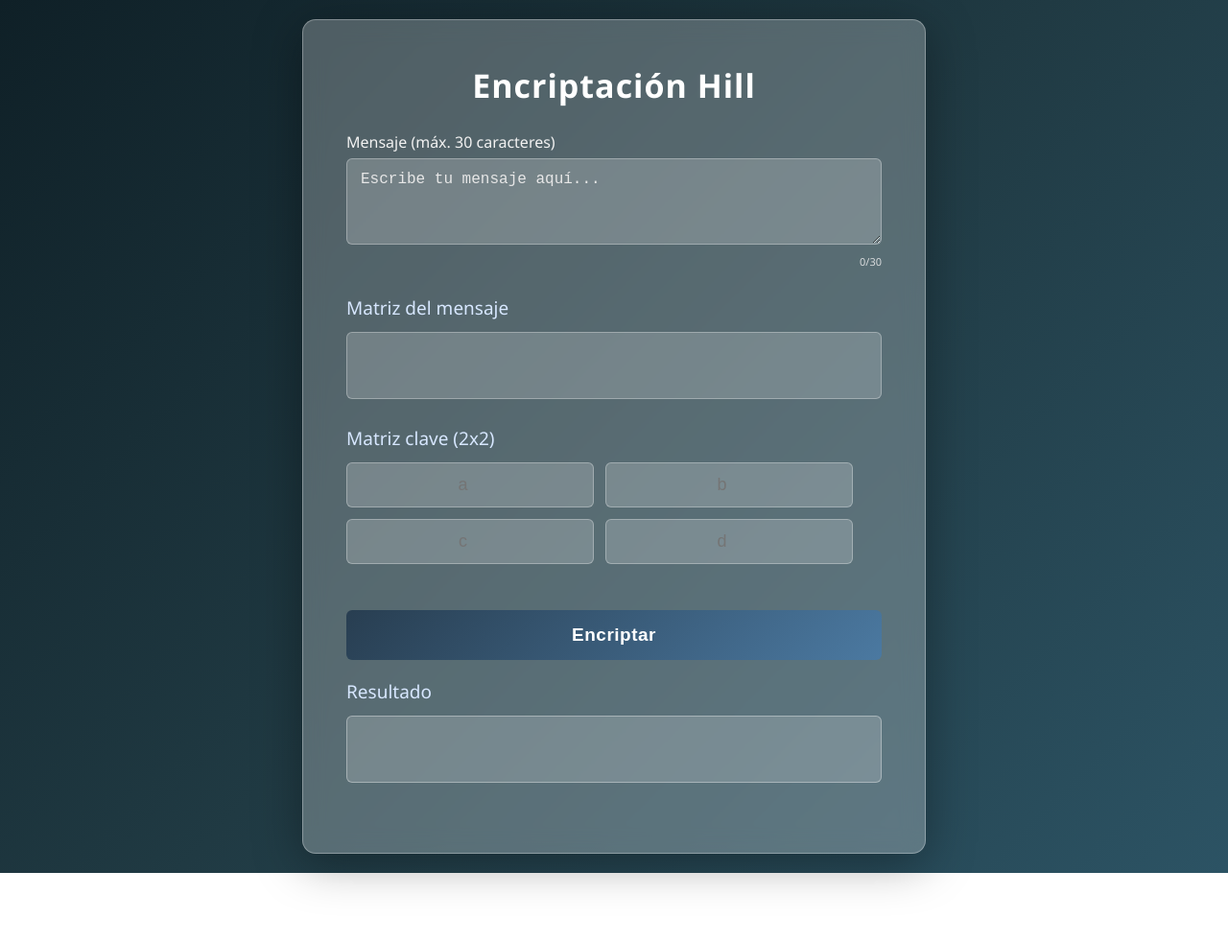
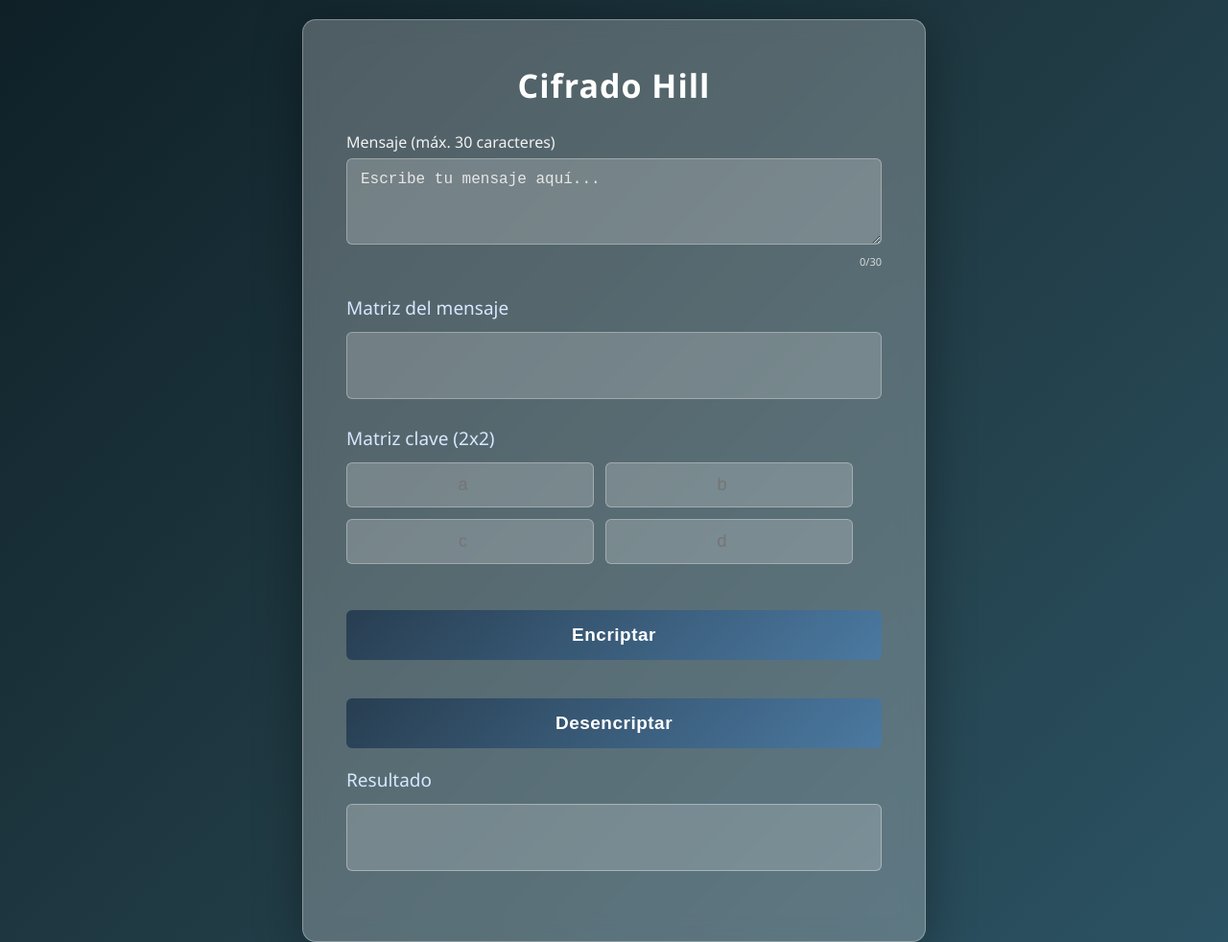
Before and after one commit to Joshua-221/CIFRADO-HILL, a plain HTML site: page index.html in a window 1280 px wide. Shown: the top 982 px of the page at 96% size. Before the commit the page ends 910 px from the top, so only its background shows below. Drawn offline with Linux system fonts and the light colour scheme.

Commit message:
Desencriptar

```diff
--- a/index.html
+++ b/index.html
@@ -3,12 +3,12 @@
 <head>
     <meta charset="UTF-8">
     <meta name="viewport" content="width=device-width, initial-scale=1.0">
-    <title>Encriptación Hill</title>
+    <title>Cifrado Hill</title>
     <link rel="stylesheet" href="style.css">
 </head>
 <body>
     <div class="container">
-        <h1>Encriptación Hill</h1>
+        <h1>Cifrado Hill</h1>
 
         <div class="section">
             <label for="mensaje">Mensaje (máx. 30 caracteres)</label>
@@ -32,6 +32,7 @@
         </div>
 
         <button id="encriptar">Encriptar</button>
+        <button id="desencriptar" class="btn-secondary">Desencriptar</button>
 
         <div class="section">
             <h3>Resultado</h3>
```
